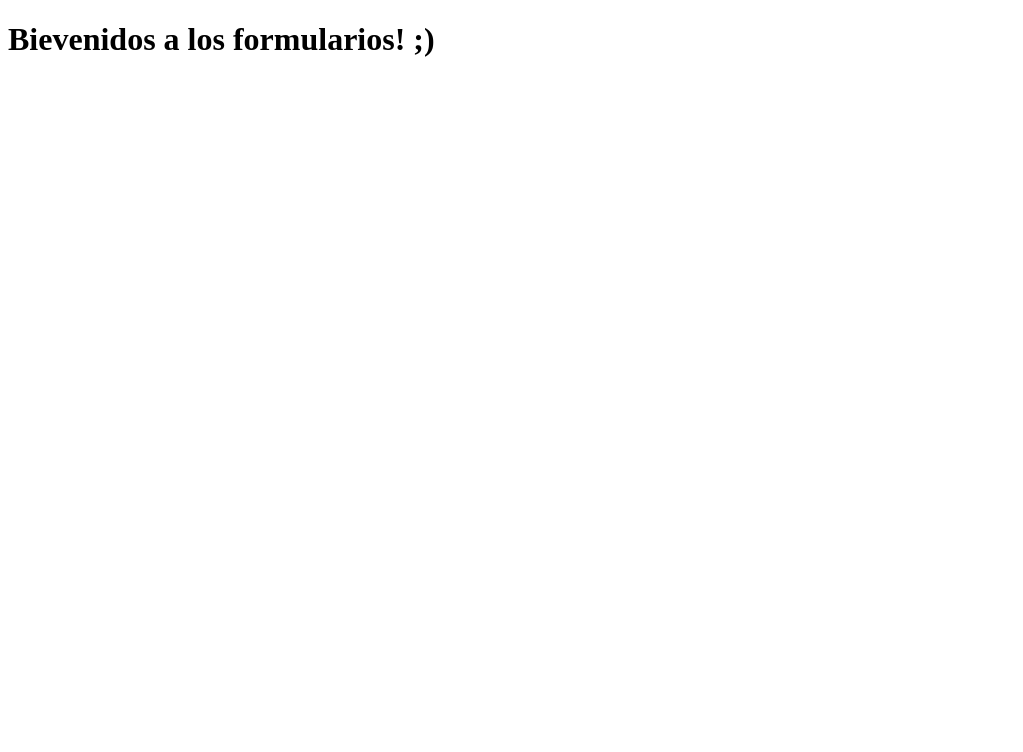
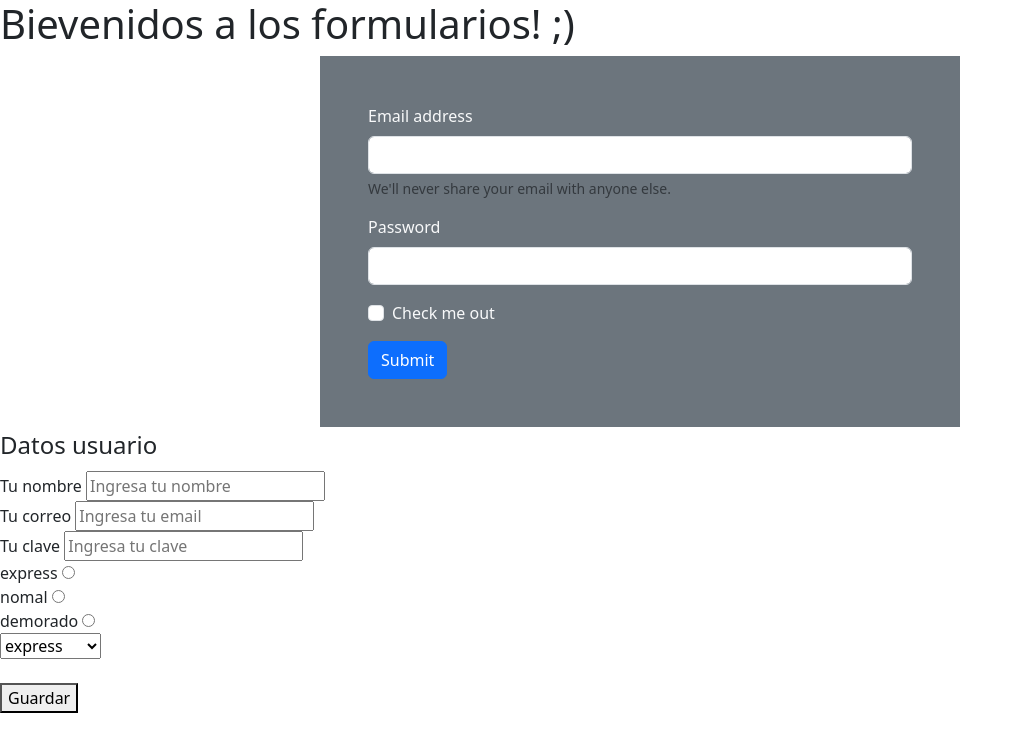
Before and after one commit to 4GeeksAcademy/diegozaratean-lt27-class1, a plain HTML site: page clase4/index.html in a window 1280 px wide. Shown: the whole page, without its empty margins (0-1023 px from the left). Drawn offline with nearby package versions, Linux system fonts and the light colour scheme.

Commit message:
finish class 5 forms

```diff
--- a/clase4/index.html
+++ b/clase4/index.html
@@ -1,11 +1,72 @@
 <!DOCTYPE html>
 <html lang="en">
+
 <head>
     <meta charset="UTF-8">
     <meta name="viewport" content="width=device-width, initial-scale=1.0">
     <title>Document</title>
+    <link href="https://cdn.jsdelivr.net/npm/bootstrap@5.3.2/dist/css/bootstrap.min.css" rel="stylesheet" integrity="sha384-T3c6CoIi6uLrA9TneNEoa7RxnatzjcDSCmG1MXxSR1GAsXEV/Dwwykc2MPK8M2HN" crossorigin="anonymous">
 </head>
+
 <body>
     <h1>Bievenidos a los formularios! ;)</h1>
+
+
+    <form class="w-50 mx-auto bg-secondary p-5 text-light">
+        <div class="mb-3">
+          <label for="exampleInputEmail1" class="form-label">Email address</label>
+          <input type="email" class="form-control" id="exampleInputEmail1" aria-describedby="emailHelp">
+          <div id="emailHelp" class="form-text">We'll never share your email with anyone else.</div>
+        </div>
+        <div class="mb-3">
+          <label for="exampleInputPassword1" class="form-label">Password</label>
+          <input type="password" class="form-control" id="exampleInputPassword1">
+        </div>
+        <div class="mb-3 form-check">
+          <input type="checkbox" class="form-check-input" id="exampleCheck1">
+          <label class="form-check-label" for="exampleCheck1">Check me out</label>
+        </div>
+        <button type="submit" class="btn btn-primary">Submit</button>
+      </form>
+
+    <form>
+        <fieldset>
+            <legend>Datos usuario</legend>
+            <label for="name2">Tu nombre</label>
+            <input type="text" name="name1" id="name2" placeholder="Ingresa tu nombre">
+            <br>
+            <label for="email">Tu correo</label>
+            <input type="email" name="email" id="email" placeholder="Ingresa tu email">
+            <br>
+        </fieldset>
+
+        <label for="password">Tu clave</label>
+        <input type="password" name="password" id="password" placeholder="Ingresa tu clave">
+        <br>
+
+        <label for="express">express</label>
+        <input type="radio" name="envio" id="express">
+        <br>
+        <label for="nomal">nomal</label>
+        <input type="radio" name="envio" id="nomal">
+        <br>
+        <label for="demorado">demorado</label>
+        <input type="radio" name="envio" id="demorado">
+        <br>
+
+        <select name="envioyempaque" id="eye">
+            <option value="express">express</option>
+            <option value="nomal">nomal</option>
+            <option value="demorado">demorado</option>
+        </select>
+
+        <br><br>
+        <button type="submit">Guardar</button>
+
+
+    </form>
+
+
 </body>
+
 </html>
```
